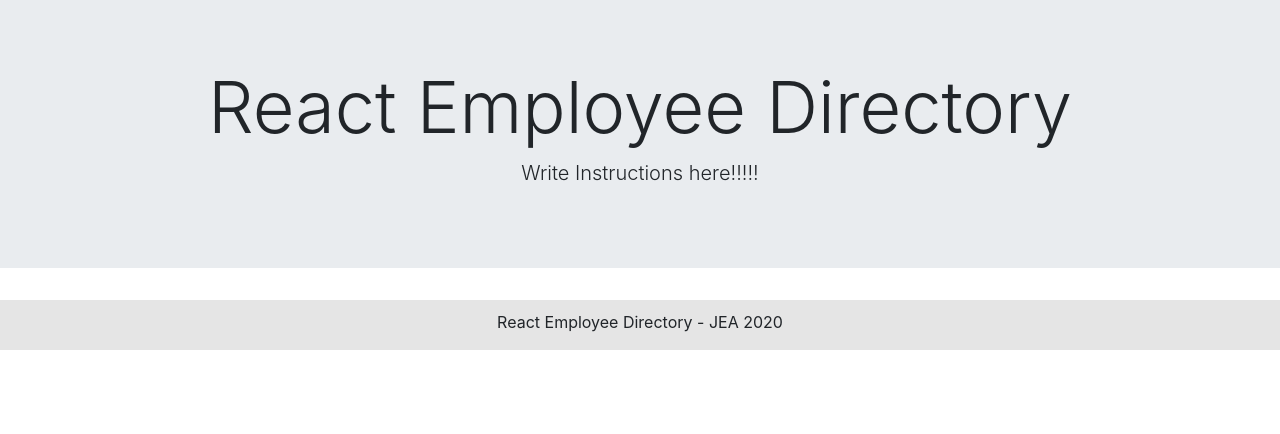
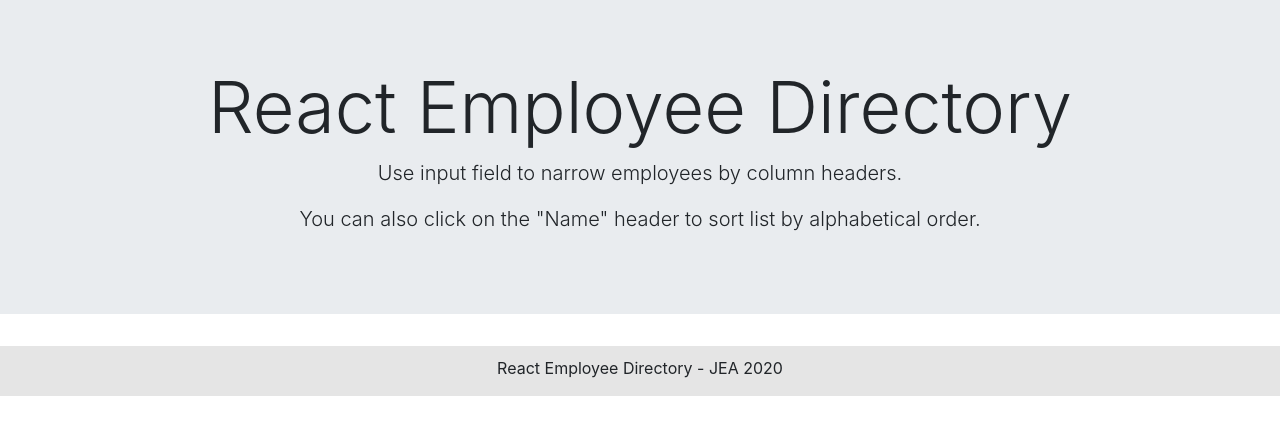
Before and after one commit to jeashwor/react_employee_directory, a React (Create React App) app: page / in a window 1280 px wide. Shown: the top 434 px of the page. Built offline with nearby package versions, Linux system fonts and the light colour scheme; no server answers.

Commit message:
added instructions to header page

```diff
--- a/src/components/Header/index.js
+++ b/src/components/Header/index.js
@@ -6,7 +6,8 @@ function Header() {
         <header className="jumbotron jumbotron-fluid header">
             <div className="container text-center">
                 <h1 className="display-3">React Employee Directory</h1>
-                <p className="lead"> Write Instructions here!!!!!</p>
+                <p className="lead"> Use input field to narrow employees by column headers.</p>
+                <p className="lead"> You can also click on the "Name" header to sort list by alphabetical order.</p>
             </div>
         </header>
     );
```
Also changed, not shown: src/components/Footer/style.css (line endings or trailing spaces).
